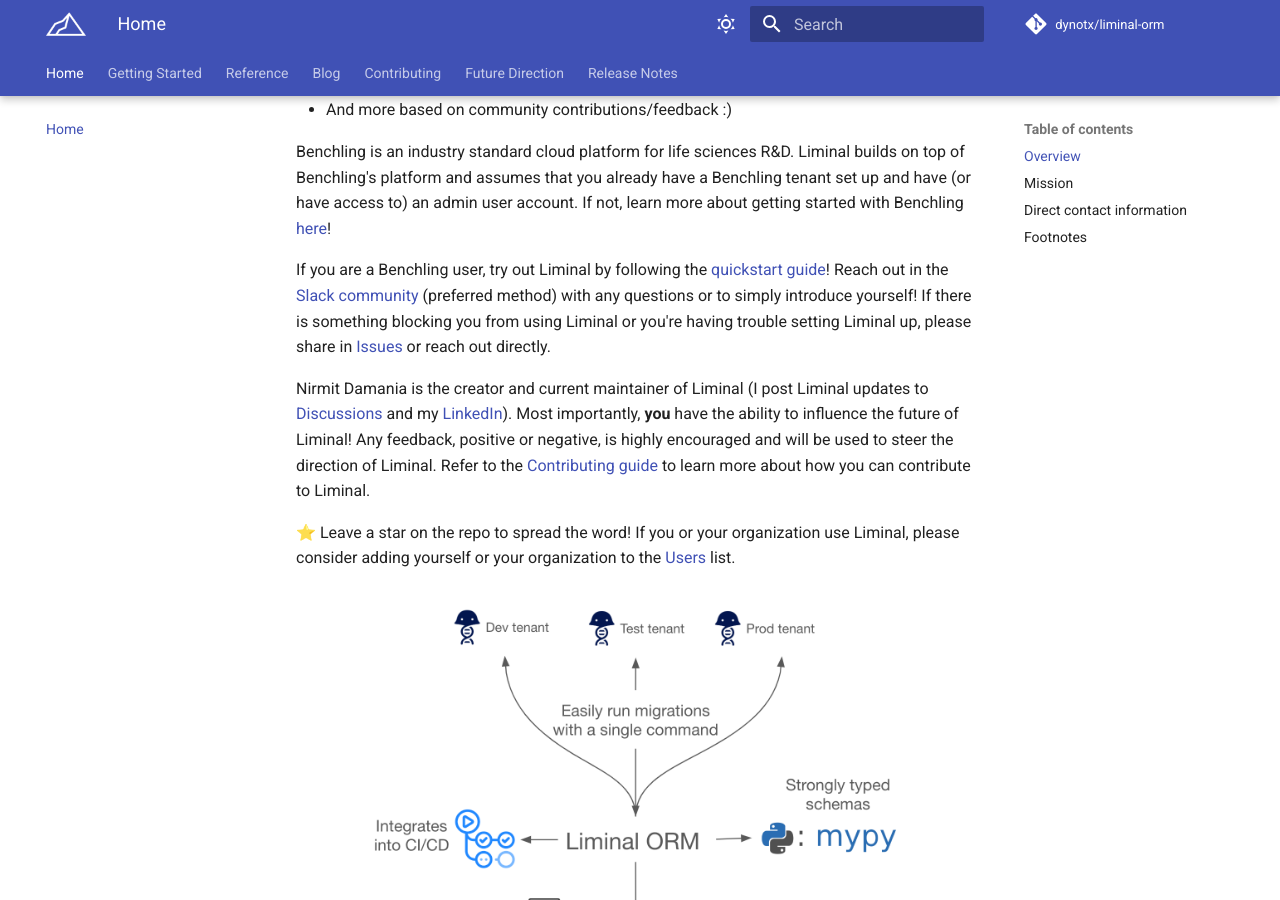
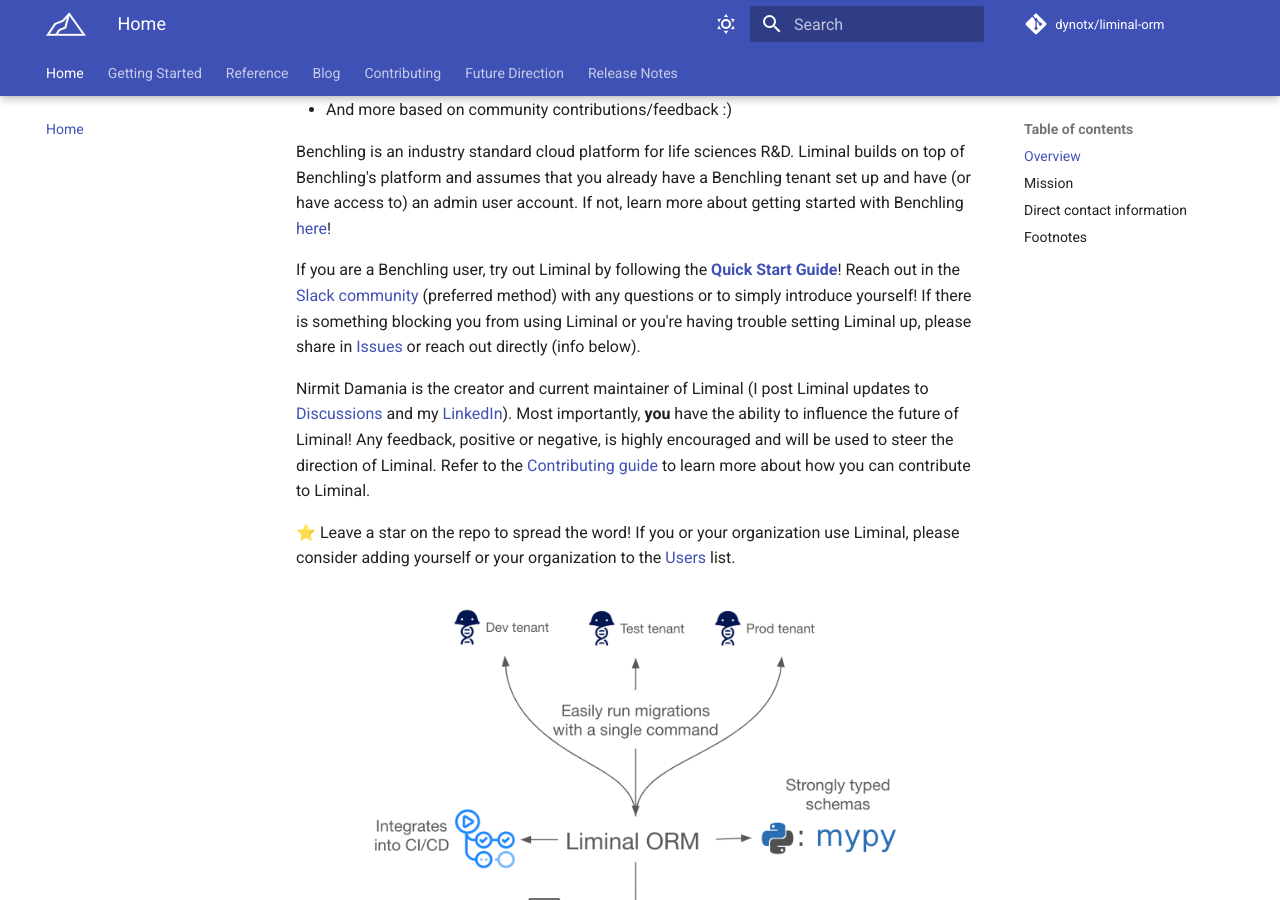
Before and after one commit to twigbio/liminal-orm, an MkDocs documentation site: the page built from docs/index.md, in a window 1280 px wide and 900 px high, scrolled down 719 px. Built offline with MkDocs 1.6.1 and Material for MkDocs 9.7.7, drawn with Linux system fonts in a browser that asks for light colours; comment, search, counter and statistics services are not loaded.

Commit message:
clean up

```diff
--- a/docs/index.md
+++ b/docs/index.md
@@ -19,7 +19,7 @@
 
 Benchling is an industry standard cloud platform for life sciences R&D. Liminal builds on top of Benchling's platform and assumes that you already have a Benchling tenant set up and have (or have access to) an admin user account. If not, learn more about getting started with Benchling [here](https://www.benchling.com/explore-benchling)!
 
-If you are a Benchling user, try out Liminal by following the [quickstart guide](./getting-started/prerequisites.md)! Reach out in the [Slack community](https://join.slack.com/t/liminalorm/shared_invite/zt-2ujrp07s3-bctook4e~cAjn1LgOLVY~Q) (preferred method) with any questions or to simply introduce yourself! If there is something blocking you from using Liminal or you're having trouble setting Liminal up, please share in [Issues](https://github.com/dynotx/liminal-orm/issues) or reach out directly.
+If you are a Benchling user, try out Liminal by following the [**Quick Start Guide**](./getting-started/prerequisites.md)! Reach out in the [Slack community](https://join.slack.com/t/liminalorm/shared_invite/zt-2ujrp07s3-bctook4e~cAjn1LgOLVY~Q) (preferred method) with any questions or to simply introduce yourself! If there is something blocking you from using Liminal or you're having trouble setting Liminal up, please share in [Issues](https://github.com/dynotx/liminal-orm/issues) or reach out directly (info below).
 
 Nirmit Damania is the creator and current maintainer of Liminal (I post Liminal updates to [Discussions](https://github.com/dynotx/liminal-orm/discussions) and my [LinkedIn](https://www.linkedin.com/in/nirmit-damania/)). Most importantly, **you** have the ability to influence the future of Liminal! Any feedback, positive or negative, is highly encouraged and will be used to steer the direction of Liminal. Refer to the [Contributing guide](https://github.com/dynotx/liminal-orm/blob/main/CONTRIBUTING.md) to learn more about how you can contribute to Liminal.
 
```
Also changed, not shown: README.md (+1 -1 lines).
